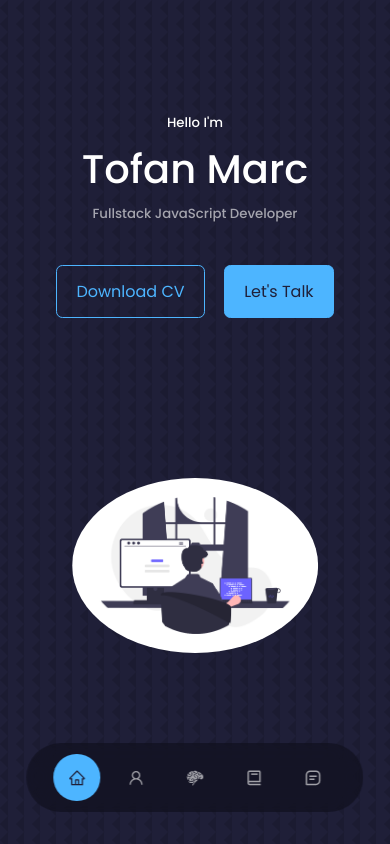
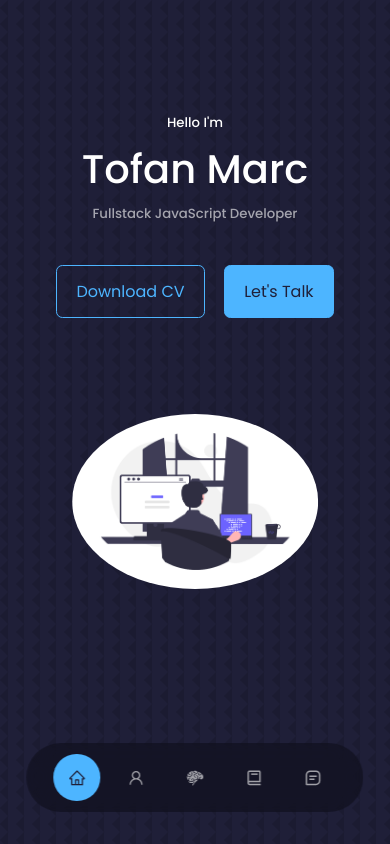
Before and after one commit to Marchelllo27/portfolio-react, a React (Create React App) app: page / in a window 390 px wide. Shown: the top 844 px of the page. Built offline with nearby package versions, Linux system fonts and the light colour scheme.

Commit message:
css for me picture fixed

```diff
--- a/src/components/header/Header.module.css
+++ b/src/components/header/Header.module.css
@@ -1,7 +1,7 @@
 header {
   height: 100vh;
   padding-top: 7rem;
-  overflow: hidden;
+  /* overflow: hidden; */
 }
 
 .header__container {
@@ -50,13 +50,13 @@ header {
   border-radius: 12rem 12rem 0 0;
   overflow: hidden;
   padding: 5rem 1.5rem 1.5rem 1.5rem; */
-  width: 50%;
+  width: 40%;
   position: absolute;
   left: calc(50%);
   transform: translateX(-50%);
   border-radius: 50%;
   overflow: hidden;
-  margin-top: 10rem;
+  margin-top: 4rem;
 }
 
 /*********** SCROLL DOWN ***********/
@@ -72,6 +72,10 @@ header {
 
 /************ MEDIA QUERIES (MEDIUM DEVICES) ************/
 @media screen and (max-width: 1024px) {
+  .me {
+    width: 50%;
+    margin-top: 6rem;
+  }
 }
 
 /************ MEDIA QUERIES (SMALL DEVICES) ************/
```
